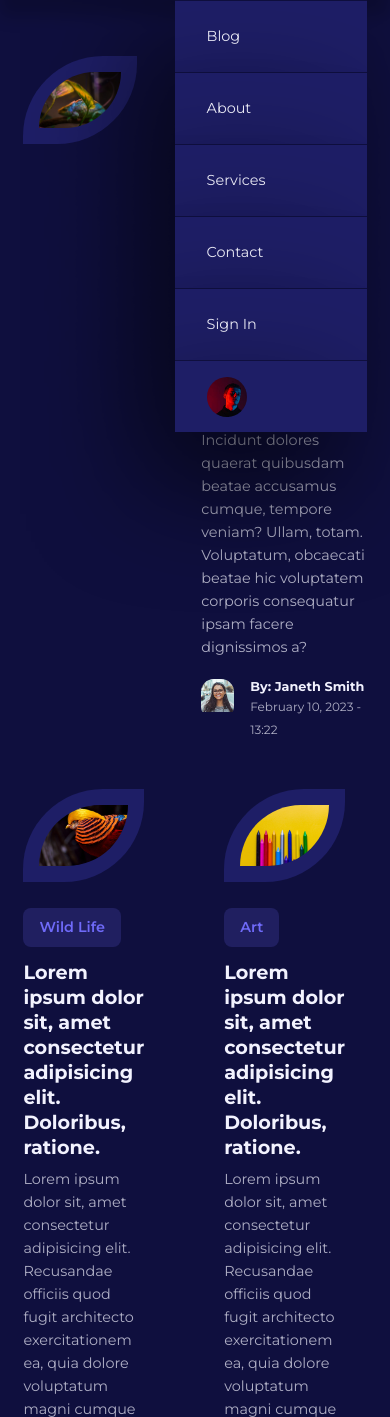
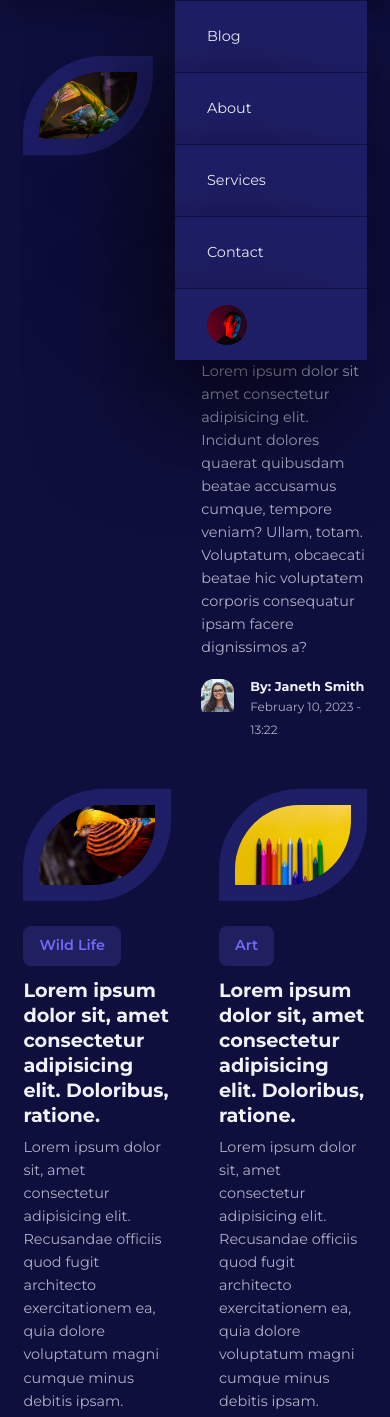
Before and after one commit to Alan-Tomaz/Blog-Project, a PHP site: page / in a window 390 px wide; the page is wider, and only the part inside the window is pictured. Shown: the part 72-1489 px from the top of that part. Run offline with PHP 8.4, Linux system fonts and the light colour scheme.

Commit message:
Commit 4 - 2023/03/03

```diff
--- a/css/style.css
+++ b/css/style.css
@@ -387,6 +387,42 @@
         box-shadow: -2rem 3rem 7rem rgba(0, 0, 0, 0.7);
         background: var(--color-gray-900);
         border-top: 1px solid var(--color-bg);
+        animation: animateDropdown 400ms 0s ease forwards;
+        opacity: 0;
+        transform-origin: top;
+    }
+
+    .nav-items li:nth-child(2) {
+        animation-delay: 200ms;
+        perspective: 400px;
+    }
+
+    .nav-items li:nth-child(3) {
+        animation-delay: 400ms;
+        perspective: 400px;
+    }
+
+    .nav-items li:nth-child(4) {
+        animation-delay: 600ms;
+        perspective: 400px;
+    }
+
+    .nav-items li:nth-child(5) {
+        animation-delay: 800ms;
+        perspective: 400px;
+
+    }
+
+    /* nav dropdown animation */
+    @keyframes animateDropdown {
+        0% {
+            transform: rotateX(90deg);
+        }
+
+        100% {
+            transform: rotateX(0deg);
+            opacity: 1;
+        }
     }
 
     .nav-items li a {
@@ -413,13 +449,31 @@
         border: 0;
     }
 
+    /* ======================= FEATURED ========================= */
+
+    .featured-container {
+        gap: 3rem;
+    }
+
+    .posts-container {
+        grid-template-columns: 1fr 1fr;
+        gap: 3rem;
+    }
+
     /* ======================= CATEGORY BUTTONS ========================= */
 
     .category-buttons-container {
         width: fit-content;
-        display: grid;
-        grid-template-columns: repeat(3, 1fr);
-        grid-template-rows: repeat(2, 1fr);
-        gap: 1rem;
     }
+
+    /* ======================= FOOTER ========================= */
+
+    .footer-container {
+        grid-template-columns: 1fr 1fr;
+    }
+
 }
+
+/* ===================================================== MEDIA QUERIES (SMALL DEVICES) =========================================================== */
+
+@media screen and (max-width: 600px) {}
--- a/index.html
+++ b/index.html
@@ -25,7 +25,7 @@
                 <li><a href="./pages/about.html">About</a></li>
                 <li><a href="./pages/services.html">Services</a></li>
                 <li><a href="./pages/contact.html">Contact</a></li>
-                <li><a href="./pages/signin.html">Sign In</a></li>
+                <!-- <li><a href="./pages/signin.html">Sign In</a></li> -->
                 <li class="nav-profile">
                     <div class="avatar">
                         <img src="./img/avatar2.jpg">
--- a/js/main.js
+++ b/js/main.js
@@ -1 +1,22 @@
-alert();
+const navItems = document.querySelector('.nav-items');
+const openNavBtn = document.querySelector('#open-nav-btn');
+const closeNavBtn = document.querySelector('#close-nav-btn');
+
+
+//opens nav dropdown
+const openNav = () => {
+    navItems.style.display = 'flex';
+    openNavBtn.style.display = 'none';
+    closeNavBtn.style.display = 'inline-block';
+}
+
+//closes nav dropdown
+const closeNav = () => {
+    navItems.style.display = 'none';
+    openNavBtn.style.display = 'inline-block';
+    closeNavBtn.style.display = 'none';
+}
+
+
+openNavBtn.addEventListener('click', openNav);
+closeNavBtn.addEventListener('click', closeNav);
```
